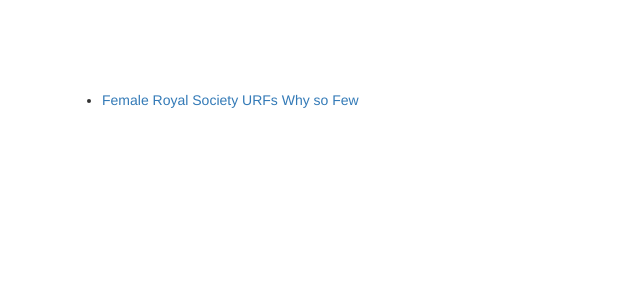
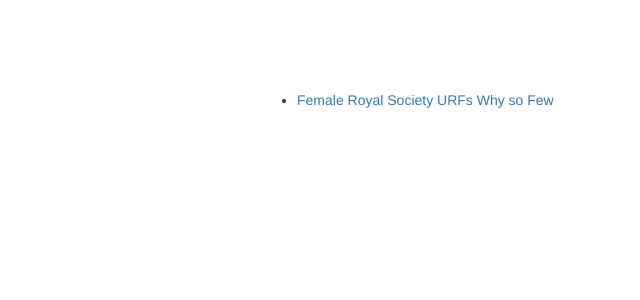
Before and after one commit to rebeccaroisin/rebeccaroisin.github.io, a Jekyll site: the page built from index.html, in a window 1280 px wide. Shown: the top 300 px of the page, without its empty margins (23-663 px from the left). Built offline with Jekyll 4.4.1, drawn with Linux system fonts in a browser that asks for light colours; nearby versions of some CDN libraries; Markdown is read by kramdown in place of the engine named in the settings.

Commit message:
column layout

```diff
--- a/_layouts/default.html
+++ b/_layouts/default.html
@@ -20,10 +20,15 @@ body {
 </head>
 <body>
 <div class="container">
+	<div class="row">
+	  <div class="col-md-2"></div>
+	  <div class="col-md-8">
+	  <div class="starter-template">
+        {{content}}
+      </div></div>
+	  <div class="col-md-2"></div>
+	</div>
 
-      <div class="starter-template">
-        {{content}}
-      </div>
 
 </div><!-- /.container -->
 
```
